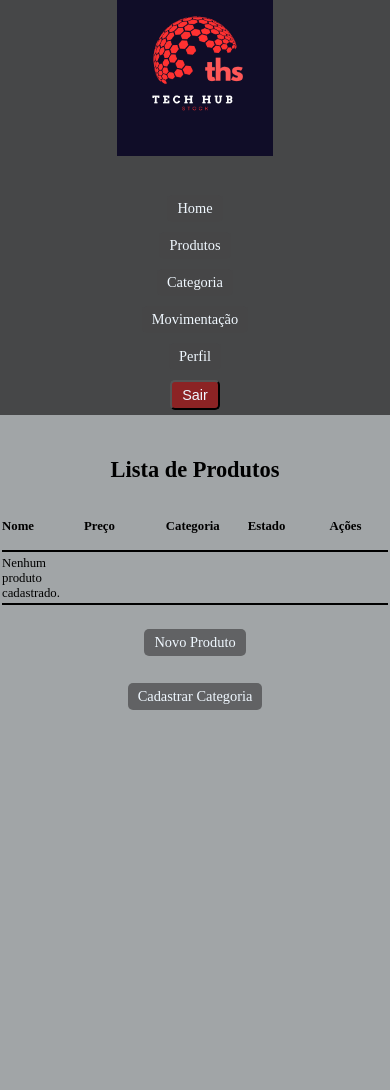
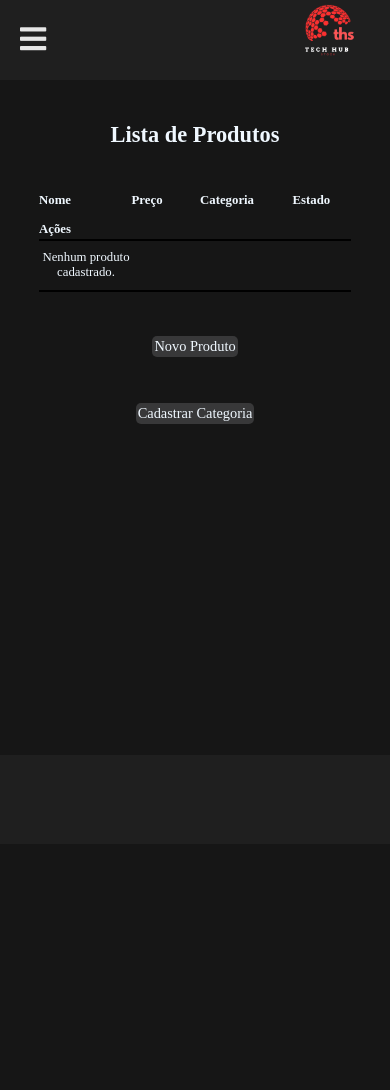
Before and after one commit to gabbsenai/prjSemestre, a Django app: page /produto/ in a window 390 px wide. After the commit the page ends 844 px from the top, so only its background shows below. Run offline with Django 5.2, Linux system fonts and the light colour scheme; data that the repository does not hold is empty.

Commit message:
ProjetoFacilDemais

```diff
--- a/projeto/templates/base.html
+++ b/projeto/templates/base.html
@@ -5,9 +5,14 @@
     <meta name="viewport" content="width=device-width, initial-scale=1.0">
     <title>{% block title %}Projeto Semestre{% endblock %}</title> {% load static%}
     <link rel="stylesheet" href="{% static 'css/estilo.css' %}">
+
+    {% comment %} Ícone de Menu da navbar {% endcomment %}
+    <link rel="stylesheet" href="https://cdnjs.cloudflare.com/ajax/libs/font-awesome/5.15.3/css/all.min.css" />
+
 </head>
 <body>
-    <header>
+
+        {% comment %}
         <img class="logo" src="{% static 'img/logo.png' %}" alt="">
         <div class="btnacesso">
             <a class="btn" href="{% url 'homepage'%}">Home</a>
@@ -20,7 +25,31 @@
                 <button type="submit" class="btnv">Sair</button>
             </form>
         </div>
-    </header>
+        {% endcomment %}
+
+        <nav>
+            <input type="checkbox" id="check">
+            <label for="check" class="checkbtn">
+                <i class="fas fa-bars" ></i>
+            </label>
+
+
+            <div class="logo-container">
+                <img class="logo" src="{% static 'img/logo-removebg-preview.png' %}" alt="logo">
+            </div>
+            <ul>
+                <li><a href="{% url 'homepage'%}">Home</a></li>
+                <li><a href="{% url 'produto_list'%}">Produtos</a></li>
+                <li><a href="{% url 'categoria_list'%}">Categorias</a></li>
+                <li><a href="{% url 'movimentacao_list'%}">Movimentação</a></li>
+                <li><a href="{% url 'profile' %}">Perfil</a></li>
+                <li><form action="{% url "logout" %}" method="post">
+                    {% csrf_token %}
+                    <button type="submit" class="btnv" id="btn-logout">Sair</button>
+                </form></li>
+            </ul>
+        </nav>
+    {% comment %} Espaço do fechamento header, lembrar de abrir la em cima se for por de volta{% endcomment %}
     <div class="container">
     {% block content %} {% endblock %}
     </div>
--- a/projeto/templates/produto_list.html
+++ b/projeto/templates/produto_list.html
@@ -5,6 +5,7 @@
 {% block content %}
     <h2>Lista de Produtos</h2>
 
+    <div class="table-container"> <!-- Adicionando a div com a classe table-container -->
         <table>
             <thead>
                 <tr>
@@ -21,7 +22,7 @@
                     <td>{{ produto.nome }}</td>
                     <td>R$ {{ produto.valor }}</td>
                     <td>{{ produto.categoria.nome }}</td>
-                <td>{{ produto.estado}}</td>
+                    <td>{{ produto.estado }}</td>
                     <td>
                         <a href="{% url 'produto_update' produto.pk %}" class="btna">Editar</a>
                         <a href="{% url 'produto_delete' produto.pk %}" class="btnv">Excluir</a>
@@ -34,6 +35,7 @@
                 {% endfor %}
             </tbody>
         </table>
+    </div>
 
     <a class="btn" href="{% url 'produto_create' %}">Novo Produto</a>
     <a class="btn" href="{% url 'categoria_create' %}">Cadastrar Categoria</a>
--- a/static/css/estilo.css
+++ b/static/css/estilo.css
@@ -2,12 +2,216 @@
     margin: 0;
     padding: 0;
     box-sizing: border-box;
+    list-style: none;
+    text-decoration: none;
+}
+
+@import url('https://fonts.googleapis.com/css2?family=Montserrat:ital,wght@0,100..900;1,100..900&display=swap');
+
+nav {
+    background-color: rgb(31, 31, 31);
+    height: 80px;
+    width: 100%;
+    display: flex;
+    justify-content: space-between;
+    align-items: center;
+    padding: 0 20px;
+}
+
+
+
+nav ul {
+    display: flex;
+    justify-content: flex-end;
+    margin-right: 20px;
+    gap: 15px;
+}
+
+nav ul li {
+    display: inline-block;
+    line-height: 80px;
+}
+
+nav ul li a {
+    color: aliceblue;
+    font-size: 17px;
+    text-transform: uppercase;
+    padding: 7px 13px;
+    border-radius: 3px;
+}
+
+nav ul li form {
+    display: flex;
+    justify-content: flex-end; /* Alinha o botão à direita dentro do <li> */
+    margin-left: auto;          /* Faz com que o form (e o botão) se alinhem à direita */
+}
+
+nav ul li form button {
+    background-color: rgba(255, 255, 255, 0.5);
+    color: aliceblue;
+    padding: 8px 15px;
+    border: none;
+    border-radius: 5px;
+    cursor: pointer;
+    font-size: 16px;
+}
+
+nav ul li form button:hover {
+    background-color: rgb(31, 31, 31);
+    color: aliceblue;
+    border: 2px solid rgb(31, 31, 31);
+}
+
+#btn-logout{
+    display: none;
+}
+
+.checkbtn {
+    font-size: 30px;
+    cursor: pointer;
+    display: none; /* Inicialmente, o ícone de hambúrguer é escondido */
+}
+
+#check {
+    display: none;
+}
+
+a.active, a:hover {
+    background: #270100;
+    border-radius: 7.5px;
+    transition: .5s;
+}
+
+label.logo {
+    color: rgb(0, 0, 0);
+    font-size: 35px;
+    line-height: 80px;
+    padding: 0 100px;
+    font-weight: bold;
+}
+
+body {
+    color: rgb(230, 230, 230);
+    background-color: rgb(31, 31, 31);
+    display: flex;
+    flex-direction: column;
+    overflow: auto;
+}
+
+table{
+    width: 80%;
+    border-collapse: collapse;
+    text-align: center;
+
+}
+
+.table-container {
+    display: flex;
+    justify-content: center; /* Centraliza horizontalmente */
+    align-items: center; /* Centraliza verticalmente */
+    width: 100%;
+    overflow-x: auto;
+}
+
+@media (max-width: 952px) {
+    label.logo {
+        font-size: 30px;
+        padding-left: 50px;
+    }
+
+    nav ul li a {
+        font-size: 16px;
+    }
+}
+
+@media screen and (max-width: 900px) {
+    body {
+        font-size: 0.95rem; /* Fonte intermediária */
+    }
+
+    header, footer {
+        font-size: 0.9rem; /* Fonte intermediária no cabeçalho e rodapé */
+    }
+
+    .btnacesso {
+        flex-direction: column;
+        width: 100%;
+    }
+
+    .container {
+        color: aliceblue;
+        gap: 2vh;
+        padding-top: 5vh;
+    }
+
+    table, thead, tbody {
+        width: 100%;
+        font-size: 0.8rem; /* Fonte intermediária na tabela */
+
+    }
+
+    thead tr{
+        font-weight: bold;
+    }
+
+    form {
+        width: 90%;
+    }
+
+    h1, h2 {
+        font-size: 1.4rem; /* Títulos intermediários */
+    }
+
+    .btn, .btnv, .btna {
+        font-size: 0.9rem; /* Fonte intermediária nos botões */
+    }
+}
+
+thead th {
+    text-align: center;
+    font-weight: bold;
+}
+
+@media (max-width: 858px) {
+    .checkbtn {
+        display: block; /* Exibe o ícone de hambúrguer quando a tela for pequena */
+    }
+
+    nav ul {
+        display: none; /* Esconde o menu por padrão */
+        position: absolute;
+        top: 80px;
+        left: 0;
+        width: 100%;
+        background-color: #0f0f0ff8;
+        text-align: center;
+        padding: 20px 0;
+    }
+
+    #check:checked ~ ul {
+        display: block; /* Exibe o menu quando o checkbox estiver marcado */
+    }
+
+    nav ul li {
+        display: block;
+        margin: 50px 0;
+        line-height: 30px;
+    }
+
+    nav ul li a {
+        font-size: 20px;
+    }
+
+    a:hover {
+        background: none;
+        color: #222222;
+    }
 }
 
 header, footer {
     width: 100vw;
     height: 10vh;
-    background-color: rgb(70, 71, 72);
+    background-color: rgb(31, 31, 31);
     display: flex;
     gap: 10vw;
     justify-content: space-evenly;
@@ -15,9 +219,8 @@ header, footer {
 
 .container {
     width: 100vw;
-    padding-top: 10vh;
-    min-height: 80vh;
-    background-color: rgb(161, 165, 167);
+    min-height: 80vh; /* Usa min-height em vez de height */
+    background-color: rgb(22, 22, 22);
     display: flex;
     flex-direction: column;
     align-items: center;
@@ -32,9 +235,12 @@ tr {
     border-bottom: 2px solid rgb(0, 0, 0);
     min-height: 6vh;
     width: 100%;
-    display: flex;
+    display: grid;
+    grid-template-columns: 2fr 1fr 2fr 1fr;
+    gap: 10px;
     align-items: center;
     justify-content: space-between;
+    display: grid;
 }
 
 td, th {
@@ -65,7 +271,7 @@ td, th {
 
 .btnv {
     text-decoration: none;
-    background-color: rgba(210, 0, 0, 0.5);
+    background-color: rgb(116, 0, 0);
     color: aliceblue;
     padding: 2px;
     margin: 2px;
@@ -97,7 +303,7 @@ form > p {
 }
 
 .logo {
-    height: 55px;
+    height: 10vh;
 }
 
 .btnacesso {
@@ -118,102 +324,10 @@ form > p {
 
 .btna:hover {
     text-decoration: none;
-    background-color: rgb(33, 51, 186);
+    background-color: #270100;
     color: aliceblue;
     padding: 2px;
     margin: 2px;
     border-radius: 5px;
     border: 2px solid rgb(211, 210, 210);
 }
-
-@media screen and (max-width: 700px) {
-    body {
-        font-size: 0.9rem; /* Fonte padrão menor */
-    }
-
-    header, footer {
-        justify-content: center;
-        align-items: center;
-        flex-direction: column;
-        height: auto;
-        gap: 2vh;
-        font-size: 0.8rem; /* Fonte menor no cabeçalho e rodapé */
-    }
-    td{
-        min-width: none;
-        max-width: 3vw;
-        overflow: hidden;
-    }
-    .btnacao{
-        display: flex;
-        flex-direction: column;
-    }
-    .container {
-        gap: 3vh;
-        padding-top: 5vh;
-    }
-
-    table, thead, tbody {
-        width: 95%;
-        font-size: 0.75rem; /* Fonte menor na tabela */
-    }
-
-    h1, h2 {
-        font-size: 1.2rem; /* Títulos menores */
-    }
-
-    .btn, .btnv, .btna {
-        padding: 5px 10px;
-        margin: 5px 0;
-        font-size: 0.85rem; /* Fonte reduzida dos botões */
-    }
-
-    .logo {
-        width: 40vw;
-        height: auto;
-        margin-bottom: 2vh;
-    }
-
-    .table-container {
-        display: flex;
-        align-items: center;
-        flex-direction: column;
-    }
-}
-
-@media screen and (max-width: 900px) {
-    body {
-        font-size: 0.95rem; /* Fonte intermediária */
-    }
-
-    header, footer {
-        font-size: 0.9rem; /* Fonte intermediária no cabeçalho e rodapé */
-    }
-
-    .btnacesso {
-        flex-direction: column;
-        width: 100%;
-    }
-
-    .container {
-        gap: 2vh;
-        padding-top: 5vh;
-    }
-
-    table, thead, tbody {
-        width: 100%;
-        font-size: 0.8rem; /* Fonte intermediária na tabela */
-    }
-
-    form {
-        width: 90%;
-    }
-
-    h1, h2 {
-        font-size: 1.4rem; /* Títulos intermediários */
-    }
-
-    .btn, .btnv, .btna {
-        font-size: 0.9rem; /* Fonte intermediária nos botões */
-    }
-}
```
Also changed, not shown: other parts of static/css/estilo.css (+3 -3 lines), static/img/logo-removebg-preview.png (added). Lines whose indentation alone changed are shown as unchanged.
